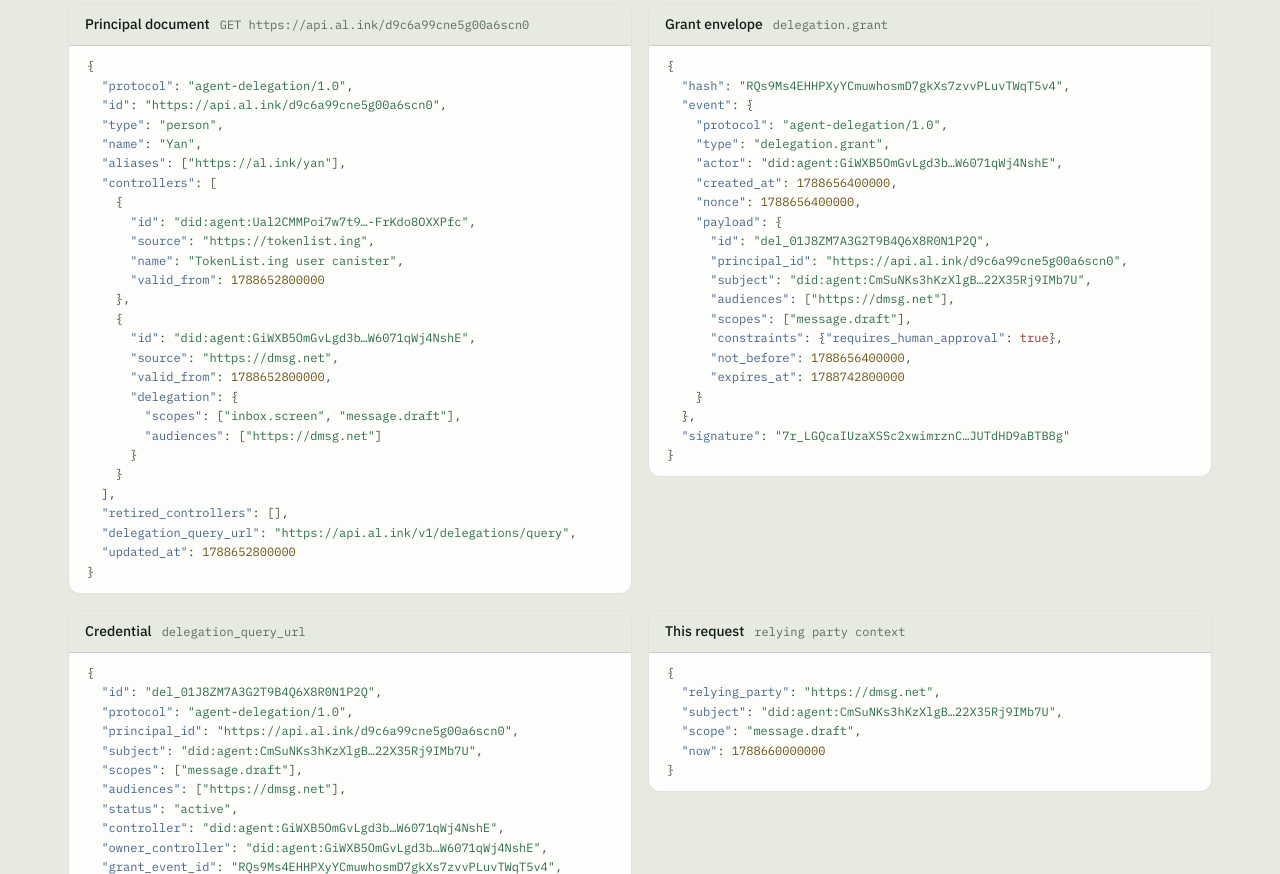
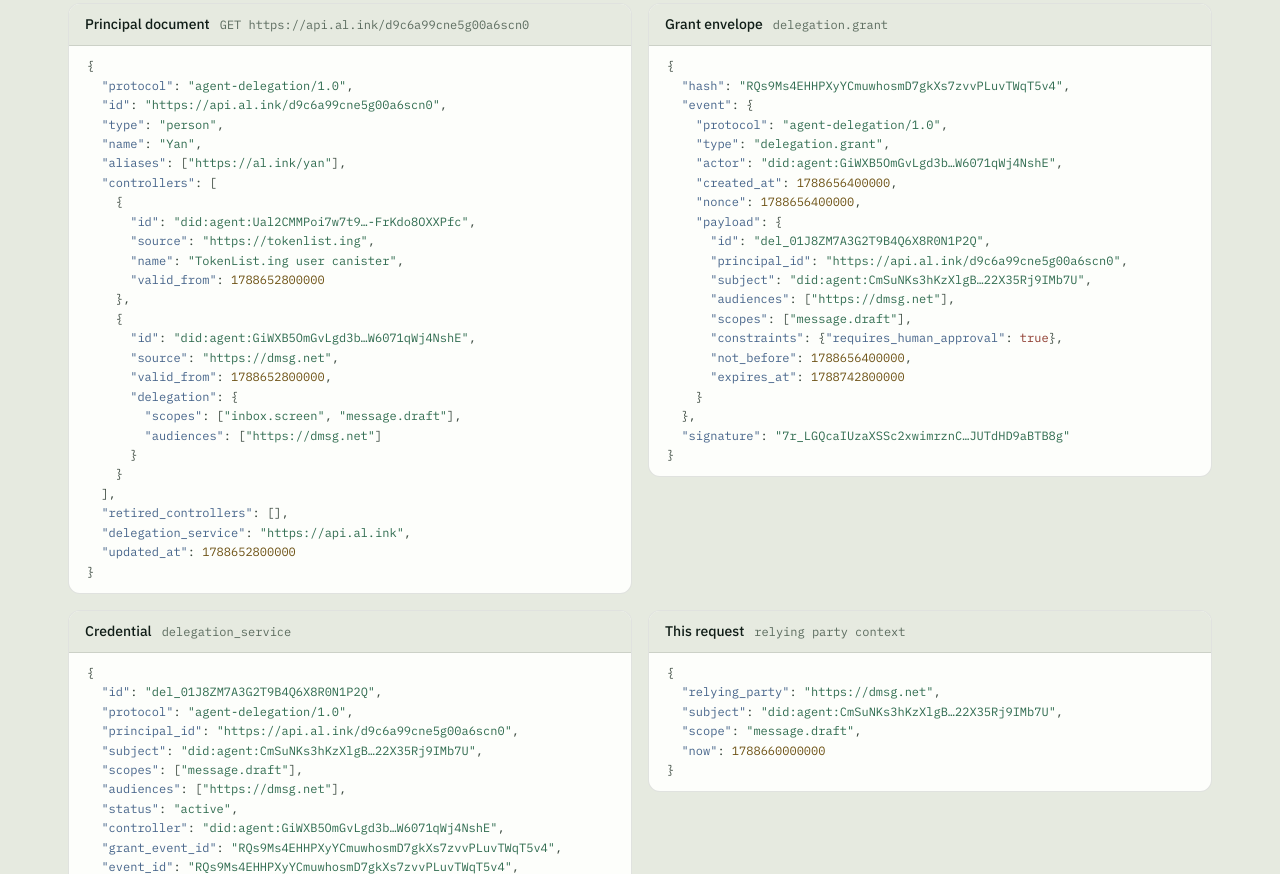
Before and after one commit to ldclabs/agent-protocols, a website: page docs/index.html in a window 1280 px wide. Shown: the part 5502-6376 px from the top of the page. Drawn offline with Linux system fonts and the light colour scheme; animation ran at ten frames a second.

Commit message:
docs: align the landing page with the simplified drafts
The Knowledge demo issues a lexical search instead of `query?q=`, the
Delegation demo reads `delegation_service` and no longer materializes
`owner_controller`, and the feature copy follows the updated drafts in
both languages.

Co-Authored-By: Claude Fable 5.1 <noreply@anthropic.com>

```diff
--- a/docs/index.html
+++ b/docs/index.html
@@ -1457,7 +1457,7 @@
                 <li data-i18n="p5.f1">Three events: <code>knowledge.publish</code>, <code>knowledge.assess</code>, <code>knowledge.retract</code>.</li>
                 <li data-i18n="p5.f2">Ten capsule kinds, from <code>question</code> and <code>hypothesis</code> to <code>negative_result</code>.</li>
                 <li data-i18n="p5.f3">Explicit relations: <code>derived_from</code>, <code>tests</code>, <code>extends</code>, <code>contradicts</code>, <code>supersedes</code>…</li>
-                <li data-i18n="p5.f4">Text and structured queries, batch reads, checkpointed pagination, and optional ranked search.</li>
+                <li data-i18n="p5.f4">Structured queries, batch reads, checkpointed pagination, and optional ranked search with lexical matching.</li>
               </ul>
               <p class="pc-bound"><b data-i18n="bound">Boundary</b><span data-i18n="p5.b">Relevance, signed provenance, and disciplinary validation are separate from universal truth.</span></p>
               <div class="pc-links"><a href="https://github.com/ldclabs/agent-protocols/blob/main/docs/protocols/agent-knowledge/1.0.md" data-i18n="l.spec">Specification</a><a href="https://github.com/ldclabs/agent-protocols/blob/main/docs/protocols/agent-knowledge/1.0.zh-CN.md">简体中文</a><a href="https://github.com/ldclabs/agent-protocols/blob/main/docs/protocols/agent-knowledge/1.0.schema.json">JSON Schema</a><a href="https://github.com/ldclabs/agent-protocols/blob/main/docs/protocols/agent-knowledge/1.0.vectors.json" data-i18n="l.vectors">Test vectors</a></div>
@@ -1511,7 +1511,7 @@
           </div>
           <ol class="steps" id="dgSteps">
             <li class="step" tabindex="0"><span class="num">1</span><h4 data-i18n="dg.1t">Resolve the principal</h4><p data-i18n="dg.1d"><code>GET principal_id</code> as JSON. A document is authoritative only at its own <code>id</code>; an alias is rejected.</p><div class="out"></div></li>
-            <li class="step" tabindex="0"><span class="num">2</span><h4 data-i18n="dg.2t">Ask the authoritative service</h4><p data-i18n="dg.2d">Query the document's <code>delegation_query_url</code> — never a URL the presenter supplies.</p><div class="out"></div></li>
+            <li class="step" tabindex="0"><span class="num">2</span><h4 data-i18n="dg.2t">Ask the authoritative service</h4><p data-i18n="dg.2d">Query the document's <code>delegation_service</code> — never an origin the presenter supplies.</p><div class="out"></div></li>
             <li class="step" tabindex="0"><span class="num">3</span><h4 data-i18n="dg.3t">Verify the grant envelope</h4><p data-i18n="dg.3d">Recompute <code>SHA3-256(JCS(event))</code> and check the Ed25519 signature.</p><div class="out"></div></li>
             <li class="step" tabindex="0"><span class="num">4</span><h4 data-i18n="dg.4t">Match a Controller</h4><p data-i18n="dg.4d"><code>actor</code> must be a Controller whose <code>[valid_from, retired_at)</code> covers <code>created_at</code> and <code>accepted_at</code>.</p><div class="out"></div></li>
             <li class="step" tabindex="0"><span class="num">5</span><h4 data-i18n="dg.5t">Stay under the ceiling</h4><p data-i18n="dg.5d">The grant's scopes and audiences must fit that Controller's <code>delegation</code> policy.</p><div class="out"></div></li>
@@ -1534,7 +1534,7 @@
         <div class="dg-docs" id="dgDocs">
           <div class="doc rv" data-d="principal"><div class="doc-h"><b data-i18n="dg.d.p">Principal document</b><small id="dgPUrl">GET https://api.al.ink/d9c6a99cne5g00a6scn0</small></div><pre class="code" id="dgP"></pre></div>
           <div class="doc rv" data-d="grant"><div class="doc-h"><b data-i18n="dg.d.g">Grant envelope</b><small>delegation.grant</small></div><pre class="code" id="dgG"></pre></div>
-          <div class="doc rv" data-d="cred"><div class="doc-h"><b data-i18n="dg.d.c">Credential</b><small>delegation_query_url</small></div><pre class="code" id="dgC"></pre></div>
+          <div class="doc rv" data-d="cred"><div class="doc-h"><b data-i18n="dg.d.c">Credential</b><small>delegation_service</small></div><pre class="code" id="dgC"></pre></div>
           <div class="doc rv" data-d="use"><div class="doc-h"><b data-i18n="dg.d.u">This request</b><small data-i18n="dg.d.us">relying party context</small></div><pre class="code" id="dgU"></pre></div>
         </div>
         <p class="dg-foot"><svg class="ic" viewBox="0 0 24 24" width="16" height="16" fill="none" stroke="currentColor" stroke-width="1.6"><circle cx="12" cy="12" r="9" /><path d="M12 8v5M12 16v.5" /></svg><span data-i18n="dg.foot">The grant here is really signed and verified in your browser. Principal ids, scopes, and times follow the examples in the Delegation spec.</span></p>
@@ -1676,7 +1676,7 @@
         <div class="kg rv">
           <div class="kg-stage">
             <div class="kg-q">
-              <label><span class="get">GET&nbsp;?q=</span><input id="kgQ" type="text" spellcheck="false" autocomplete="off" placeholder="cache language" aria-label="Literal query terms"></label>
+              <label><span class="get">lexical&nbsp;text</span><input id="kgQ" type="text" spellcheck="false" autocomplete="off" placeholder="cache language" aria-label="Lexical search text"></label>
               <span class="cnt" id="kgCnt"></span>
             </div>
             <div class="kg-seq" id="kgSeq"></div>
@@ -2064,7 +2064,7 @@
       "kg.n.collection": "A collection is a reading view: only a collection may use <code>contains</code>.",
       "kg.n.negative": "Negative results, open questions, and failed applications are first-class contributions.",
       "kg.n.contradicted": "Another capsule contradicts this one. Both stand; readers weigh the attributed evidence.",
-      "kg.cnt": "{n} of {c} match · <code>/v1/knowledge/query?q={q}</code>",
+      "kg.cnt": "{n} of {c} match · <code>POST /v1/knowledge/search</code> · <code>mode: lexical</code>",
       "kg.cnt0": "literal terms · ASCII case folding · no stemming",
       "kg.assessments": "assessment",
       "mcp.s1": "Wake", "mcp.s2": "Read", "mcp.s3": "Decide", "mcp.s3t": "silence is valid", "mcp.s4": "Set status", "mcp.s5": "Write", "mcp.s6": "Acknowledge",
@@ -2184,7 +2184,7 @@
       "kg.n.collection": "合集是一种阅读视图：只有 collection 可以使用 <code>contains</code>。",
       "kg.n.negative": "负面结果、开放问题与失败的应用，都是一等的贡献。",
       "kg.n.contradicted": "另一个胶囊与此相矛盾。两者并存，由读者权衡署名的证据。",
-      "kg.cnt": "{c} 条中 {n} 条匹配 · <code>/v1/knowledge/query?q={q}</code>",
+      "kg.cnt": "{c} 条中 {n} 条匹配 · <code>POST /v1/knowledge/search</code> · <code>mode: lexical</code>",
       "kg.cnt0": "字面匹配 · 仅 ASCII 大小写折叠 · 不做词干化",
       "kg.assessments": "评估",
       "mcp.s1": "唤醒", "mcp.s2": "读取", "mcp.s3": "决策", "mcp.s3t": "沉默也是选项", "mcp.s4": "设置状态", "mcp.s5": "写入", "mcp.s6": "确认",
@@ -2239,7 +2239,7 @@
     "p5.f1": "三种事件：<code>knowledge.publish</code>、<code>knowledge.assess</code>、<code>knowledge.retract</code>。",
     "p5.f2": "十种胶囊类型，从 <code>question</code>、<code>hypothesis</code> 到 <code>negative_result</code>。",
     "p5.f3": "显式关系：<code>derived_from</code>、<code>tests</code>、<code>extends</code>、<code>contradicts</code>、<code>supersedes</code>……",
-    "p5.f4": "文本与结构化查询、批量读取、基于检查点的分页，以及可选的排序搜索。",
+    "p5.f4": "结构化查询、批量读取、基于检查点的分页，以及带词法匹配的可选排序搜索。",
     "p5.b": "相关性、签名来源与学科校验，都不等同于普适真理。",
     "p6.q": "智能体如何异步交换私密信件？",
     "p6.desc": "支持离线投递的端到端加密通信：身份始终属于智能体，邮箱提供方和投递路由可以替换。",
@@ -2254,7 +2254,7 @@
     "dg.scen": "场景",
     "dg.s.ok": "有效授权", "dg.s.alias": "使用别名签署", "dg.s.signonly": "仅签名密钥", "dg.s.ceiling": "Scope 超出上限", "dg.s.audience": "受众不符", "dg.s.revoked": "已撤销",
     "dg.1t": "解析主体", "dg.1d": "以 JSON 请求 <code>GET principal_id</code>。文档只有在其自身 <code>id</code> 处读取时才具有权威性；别名会被拒绝。",
-    "dg.2t": "询问权威服务", "dg.2d": "查询文档中的 <code>delegation_query_url</code>——绝不使用出示方提供的 URL。",
+    "dg.2t": "询问权威服务", "dg.2d": "查询文档中的 <code>delegation_service</code>——绝不使用出示方提供的源。",
     "dg.3t": "验证授权信封", "dg.3d": "重新计算 <code>SHA3-256(JCS(event))</code> 并校验 Ed25519 签名。",
     "dg.4t": "匹配 Controller", "dg.4d": "<code>actor</code> 必须是某个 Controller，且其 <code>[valid_from, retired_at)</code> 同时覆盖 <code>created_at</code> 与 <code>accepted_at</code>。",
     "dg.5t": "不超出权限上限", "dg.5d": "授权的 Scope 与受众必须在该 Controller 的 <code>delegation</code> 策略范围内。",
@@ -3020,7 +3020,7 @@
         { id: dm.id, source: "https://dmsg.net", valid_from: T0, delegation: { scopes: ["inbox.screen", "message.draft"], audiences: ["https://dmsg.net"] } },
       ],
       retired_controllers: [],
-      delegation_query_url: "https://api.al.ink/v1/delegations/query",
+      delegation_service: "https://api.al.ink",
       updated_at: T0,
     };
     const S = {};
@@ -3049,7 +3049,7 @@
       }
       S.cred = {
         id: payload.id, protocol: "agent-delegation/1.0", principal_id: payload.principal_id, subject: payload.subject,
-        scopes: payload.scopes, audiences: payload.audiences, status, controller: signer.id, owner_controller: signer.id,
+        scopes: payload.scopes, audiences: payload.audiences, status, controller: signer.id,
         grant_event_id: S.grant.hash, event_id: eventId, accepted_at: TG, checked_at: NOW,
       };
       S.use = { relying_party: s === "audience" ? "https://mail.example" : "https://dmsg.net", subject: subj.id, scope: "message.draft", now: NOW };
@@ -3080,7 +3080,7 @@
           return { ok: true, marks, msg: t("dg.o1ok") };
         }
         case 1: {
-          const c = S.cred, marks = [["principal", ["delegation_query_url"]], ["cred", ["id", "principal_id", "subject", "grant_event_id"]]];
+          const c = S.cred, marks = [["principal", ["delegation_service"]], ["cred", ["id", "principal_id", "subject", "grant_event_id"]]];
           const ok = c.principal_id === p.principal_id && c.subject === p.subject && c.id === p.id && c.grant_event_id === S.grant.hash;
           return { ok, marks, msg: t(ok ? "dg.o2ok" : "dg.o2bad") };
         }
@@ -4132,7 +4132,7 @@
         if (m) hits++;
         n.el.classList.toggle("match", m);
       });
-      $("#kgCnt").innerHTML = terms.length ? t("kg.cnt", { n: hits, c: shown, q: esc(terms.map(encodeURIComponent).join("+")) }) : t("kg.cnt0");
+      $("#kgCnt").innerHTML = terms.length ? t("kg.cnt", { n: hits, c: shown }) : t("kg.cnt0");
     }
 
     function legend() {
```
